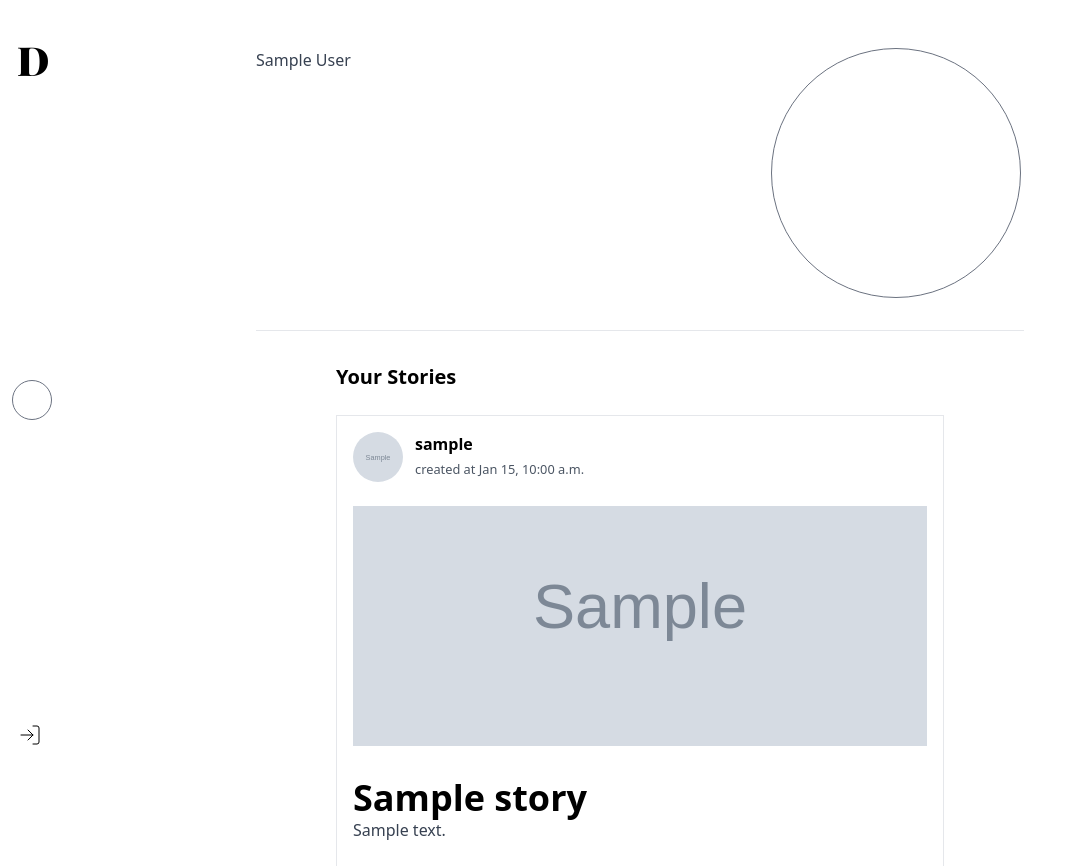
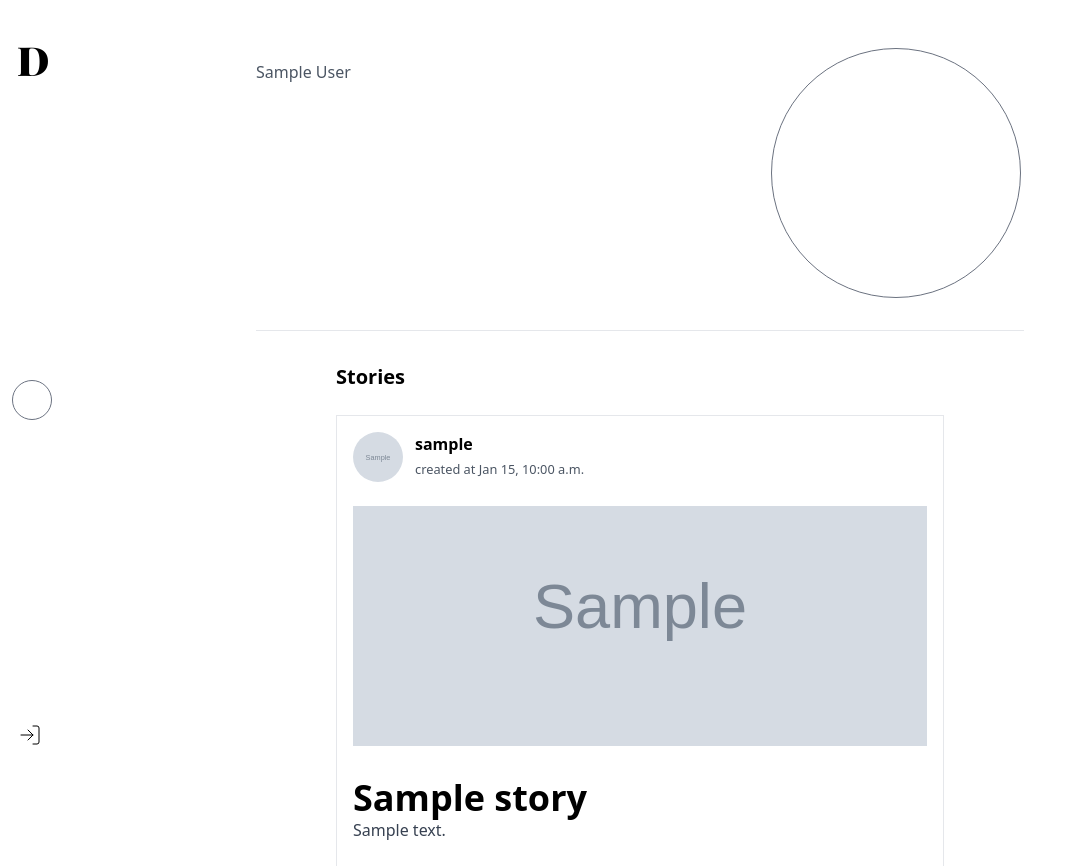
Before and after one commit to jirenmaa/djraft, a Django app: template djraft/templates/users/user_detail.html in a window 1280 px wide. Shown: the top 866 px of the page, without its empty margins (0-1075 px from the left). Run offline with Django 3.2, Linux system fonts and the light colour scheme; the template is opened without the code that fills it: values that come from a table or form of the project are taken from there, others are empty; tables that the repository leaves empty hold one stand-in row (values such as "Sample post"); grey boxes marked "Sample" are stand-in pictures; some libraries are stand-ins or nearby versions.

Commit message:
update page

```diff
--- a/djraft/templates/pages/home.html
+++ b/djraft/templates/pages/home.html
@@ -124,7 +124,7 @@
                   </p>
                   <p class="text-gray-700">
                     {% if article.body|length > 100 %}
-                      {{ article.body | slice:":97" }}   ...
+                      {{ article.body | slice:":97" }} ...
                     {% else %}
                       {{ article.body}}
                     {% endif %}
--- a/djraft/templates/users/user_detail.html
+++ b/djraft/templates/users/user_detail.html
@@ -17,9 +17,9 @@
         </span>
         {% endif %}
       </div>
-      {% if object.name %}
-      <h2 class="text-gray-700">{{ object.name }}</h2>
-      {% endif %}
+      <h2 class="text-gray-600 text-medium pt-3">
+        {% if can_edit %} {{object.email}} · {% endif %} {% if object.name %} {{ object.name }} {% endif %}
+      </h2>
     </div>
 
     <!-- user avatar -->
@@ -42,7 +42,12 @@
 
   <hr class="my-8">
   <div id="wrapper" class="mx-20">
+    {% if can_edit %}
     <h2 class="font-semibold text-xl">Your Stories</h2>
+    {% else %}
+    <h2 class="font-semibold text-xl">{{user.username}} Stories</h2>
+    {% endif %}
+
     {% for story in stories %}
     <div class="my-6 border">
       <article class="p-4">
```
